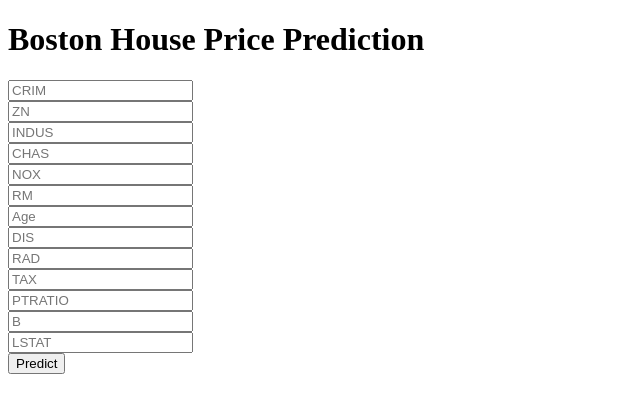
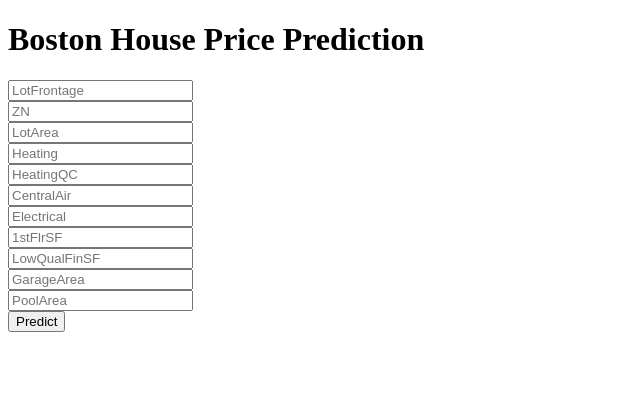
Before and after one commit to prachapratik/bostonhousepractice, a Flask app: page / in a window 1280 px wide. Shown: the top 413 px of the page, without its empty margins (0-640 px from the left). Run offline with Flask 3, Linux system fonts and the light colour scheme; parts of the project's set-up code (start-up, migrations or seed data) failed here and were passed over.

Commit message:
The web app is ready

```diff
--- a/templates/home.html
+++ b/templates/home.html
@@ -18,20 +18,17 @@
 
      <!-- Main Input For Receiving Query to our ML -->
     <form action="{{ url_for('predict')}}"method="post">
-      <input type="text" name="CRIM" placeholder="CRIM" required="required" /><br>
+      <input type="text" name="LotFrontage" placeholder="LotFrontage" required="required" /><br>
     	<input type="text" name="ZN" placeholder="ZN" required="required" /><br>
-        <input type="text" name="INDUS" placeholder="INDUS" required="required" /><br>
-        <input type="text" name="CHAS" placeholder="CHAS" required="required" /><br>
-        <input type="text" name="NOX" placeholder="NOX" required="required" /><br>
-        <input type="text" name="RM" placeholder="RM" required="required" /><br>
-        <input type="text" name="Age" placeholder="Age" required="required" /><br>
-        <input type="text" name="DIS" placeholder="DIS" required="required" /><br>
-        <input type="text" name="RAD" placeholder="RAD" required="required" /><br>
-        <input type="text" name="TAX" placeholder="TAX" required="required" /><br>
-        <input type="text" name="PTRATIO" placeholder="PTRATIO" required="required" /><br>
-        <input type="text" name="B" placeholder="B" required="required" /><br>
-        <input type="text" name="LSTAT" placeholder="LSTAT" required="required" /><br>
-
+        <input type="text" name="LotArea" placeholder="LotArea" required="required" /><br>
+        <input type="text" name="Heating" placeholder="Heating" required="required" /><br>
+        <input type="text" name="HeatingQC" placeholder="HeatingQC" required="required" /><br>
+        <input type="text" name="CentralAir" placeholder="CentralAir" required="required" /><br>
+        <input type="text" name="Electrical" placeholder="Electrical" required="required" /><br>
+        <input type="text" name="1stFlrSF" placeholder="1stFlrSF" required="required" /><br>
+        <input type="text" name="LowQualFinSF" placeholder="LowQualFinSF" required="required" /><br>
+        <input type="text" name="GarageArea" placeholder="GarageArea" required="required" /><br>
+        <input type="text" name="PoolArea" placeholder="PoolArea" required="required" /><br>
 
 
         <button type="submit" class="btn btn-primary btn-block btn-large">Predict</button>
```
Also changed, not shown: README.md.
